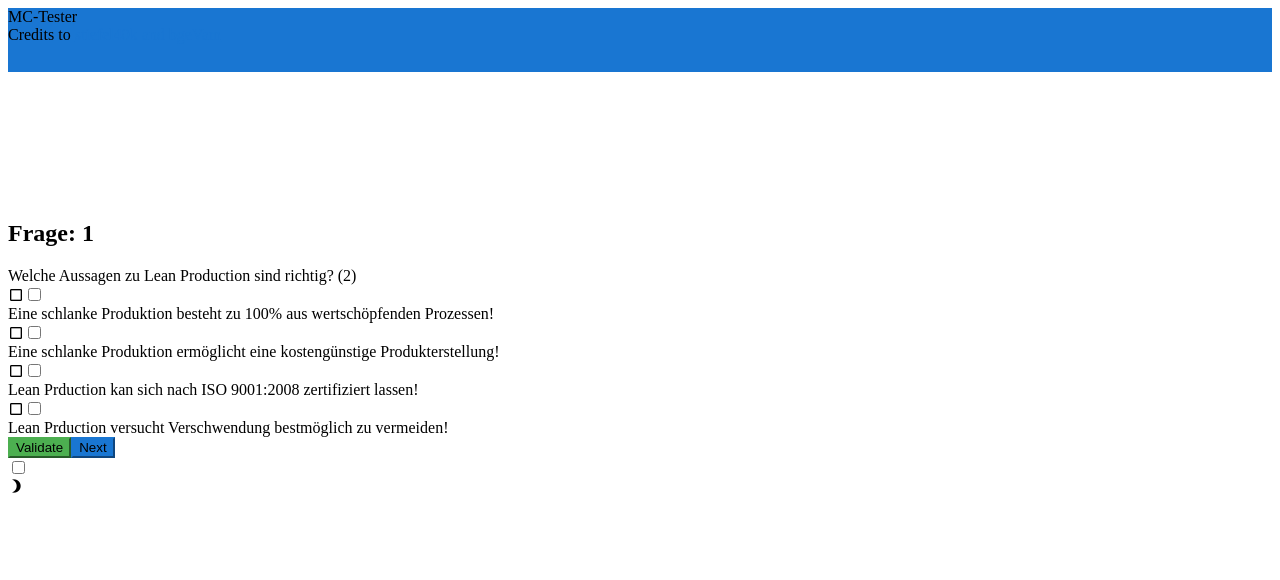
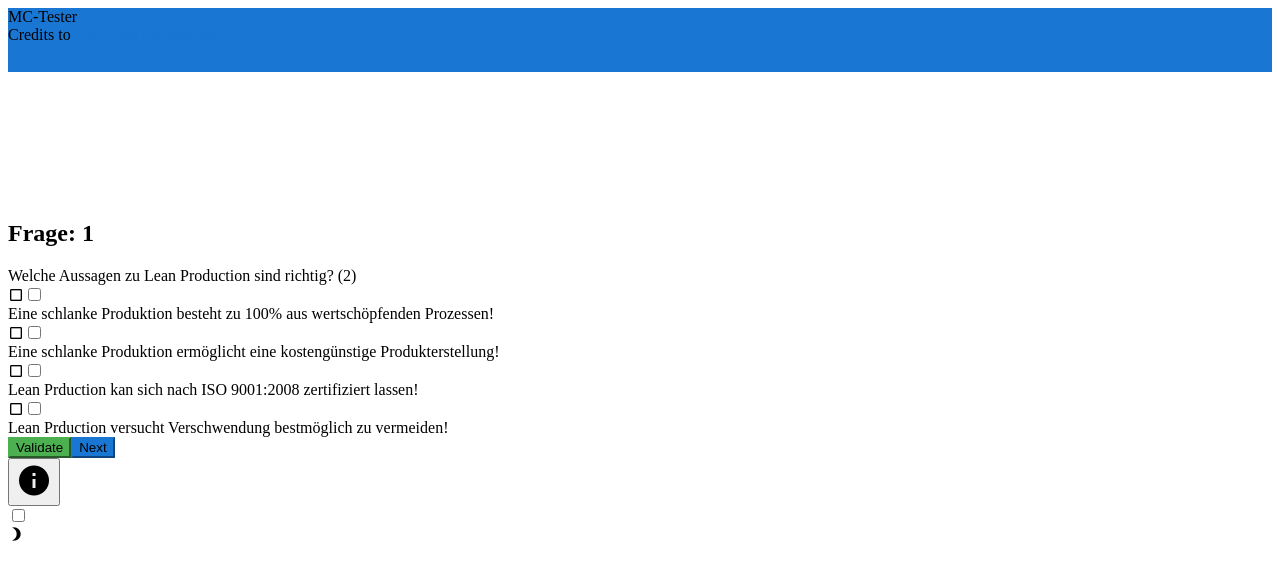
Before and after one commit to MJDeligan/gbuf-mc, a Vue app: page / in a window 1280 px wide. Shown: the top 580 px of the page. Built offline with nearby package versions, Linux system fonts and the light colour scheme.

Commit message:
changed styling and added infobox

```diff
--- a/src/App.vue
+++ b/src/App.vue
@@ -8,7 +8,7 @@
       <v-container class="d-flex align-center">
         <v-toolbar-title>MC-Tester</v-toolbar-title>
         <v-spacer class="ml-auto"></v-spacer>
-        <span class="align-self-center">Credits to
+        <span v-if="$vuetify.breakpoint.name != 'xs'" class="align-self-center">Credits to
           <a
             class="white--text"
           href="https://github.com/stiefel40k/PythonMCTester">stiefel40k and bgeVam</a>
@@ -19,7 +19,15 @@
 
     <v-main :class="isdark ? 'main-dark' : ''">
       <HelloWorld :isdark="isdark"/>
-      <v-sheet :class="['justify-center d-flex', isdark? 'main-dark' : '']">
+      <v-sheet :class="['justify-center d-flex mb-8', isdark? 'main-dark' : '']">
+        <v-btn
+          @click="dialog = !dialog"
+          icon
+          class="align-self-center mr-4"
+          :color="isdark ? 'white' : 'grey'"
+        >
+          <v-icon large>mdi-information</v-icon>
+        </v-btn>
         <v-switch
           :append-icon="isdark ? 'mdi-brightness-5':'mdi-brightness-3'"
           color="deep-orange"
@@ -27,6 +35,30 @@
         >
         </v-switch>
       </v-sheet>
+      <v-dialog
+        v-model="dialog"
+        max-width="75%"
+      >
+      <v-card>
+        <v-card-title class="mb-4">Welcome</v-card-title>
+        <v-card-text class="primary--text">If you find any errors let me know:</v-card-text>
+        <v-card-text class="primary--text">
+          <v-icon color="primary">mdi-email</v-icon>
+          <span>marco.razor@hotmail.com</span>
+        </v-card-text>
+        <v-list>
+          <v-list-item class="mb-2">The number next to the question indicates the number of correct answers</v-list-item>
+          <v-list-item class="mb-2">Press the Validate-Button to check your answers</v-list-item>
+          <v-list-item class="mb-2">Press the Next-Button for the next Question</v-list-item>
+          <v-list-item class="mb-2">Night mode can be toggled with the switch below the question container</v-list-item>
+        </v-list>
+      </v-card>
+      </v-dialog>
+      <span v-if="$vuetify.breakpoint.name == 'xs'" :class="['align-self-center ml-4', isdark ? 'white--text' : '']">Credits to
+          <a
+            href="https://github.com/stiefel40k/PythonMCTester"
+          >stiefel40k and bgeVam</a>
+        </span>
     </v-main>
   </v-app>
 </template>
@@ -50,7 +82,8 @@ export default {
   },
 
   data: () => ({
-    isdark: false
+    isdark: false,
+    dialog: false
   }),
 };
 </script>
```
